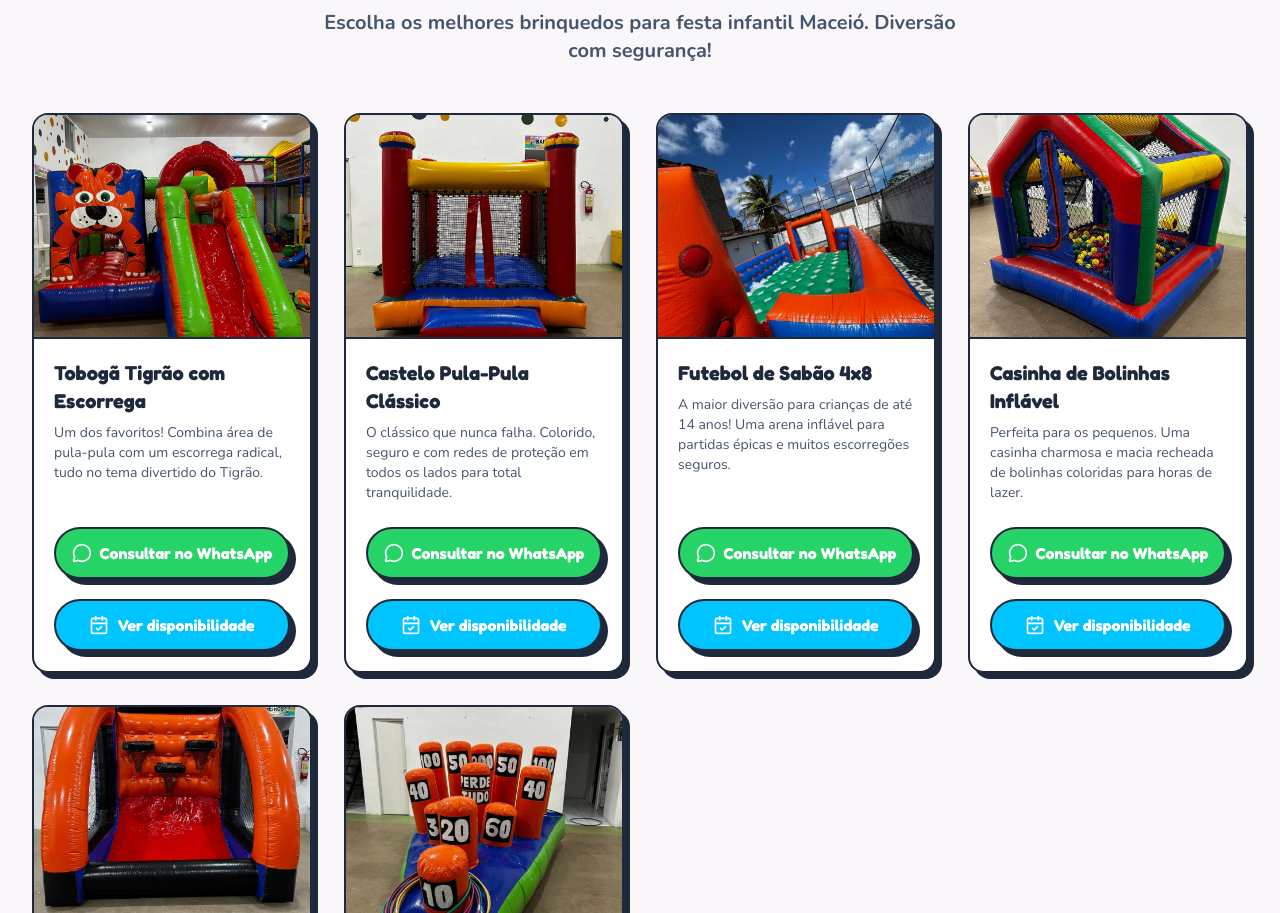
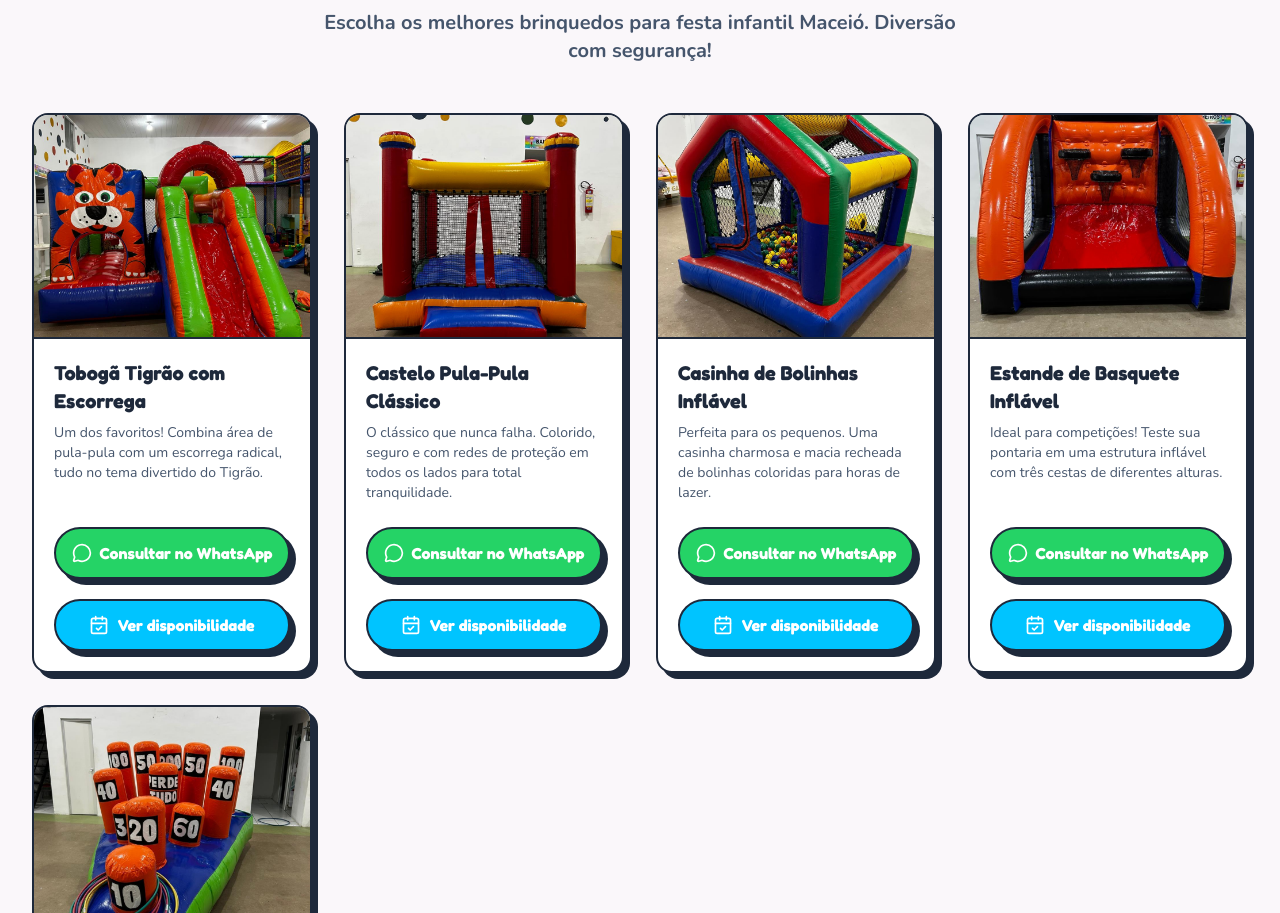
Before and after one commit to lvxzxn/brinkmais, a React (Vite) app: page / in a window 1280 px wide. Shown: the part 1297-2210 px from the top of the page. Built offline with nearby package versions, Linux system fonts and the light colour scheme.

Commit message:
Remove 'Futebol de Sabão 4x8' from toys data
Removed 'Futebol de Sabão 4x8' toy entry from the list.

```diff
--- a/src/data/toys.ts
+++ b/src/data/toys.ts
@@ -10,12 +10,6 @@ export const toys = [
     name: "Castelo Pula-Pula Clássico",
     description: "O clássico que nunca falha. Colorido, seguro e com redes de proteção em todos os lados para total tranquilidade.",
     image: "/castelo-pula-pula.jpeg",
-  },
-  {
-    id: 3,
-    name: "Futebol de Sabão 4x8",
-    description: "A maior diversão para crianças de até 14 anos! Uma arena inflável para partidas épicas e muitos escorregões seguros.",
-    image: "/foto-futebol.jpeg",
   },
   {
     id: 4,
```
